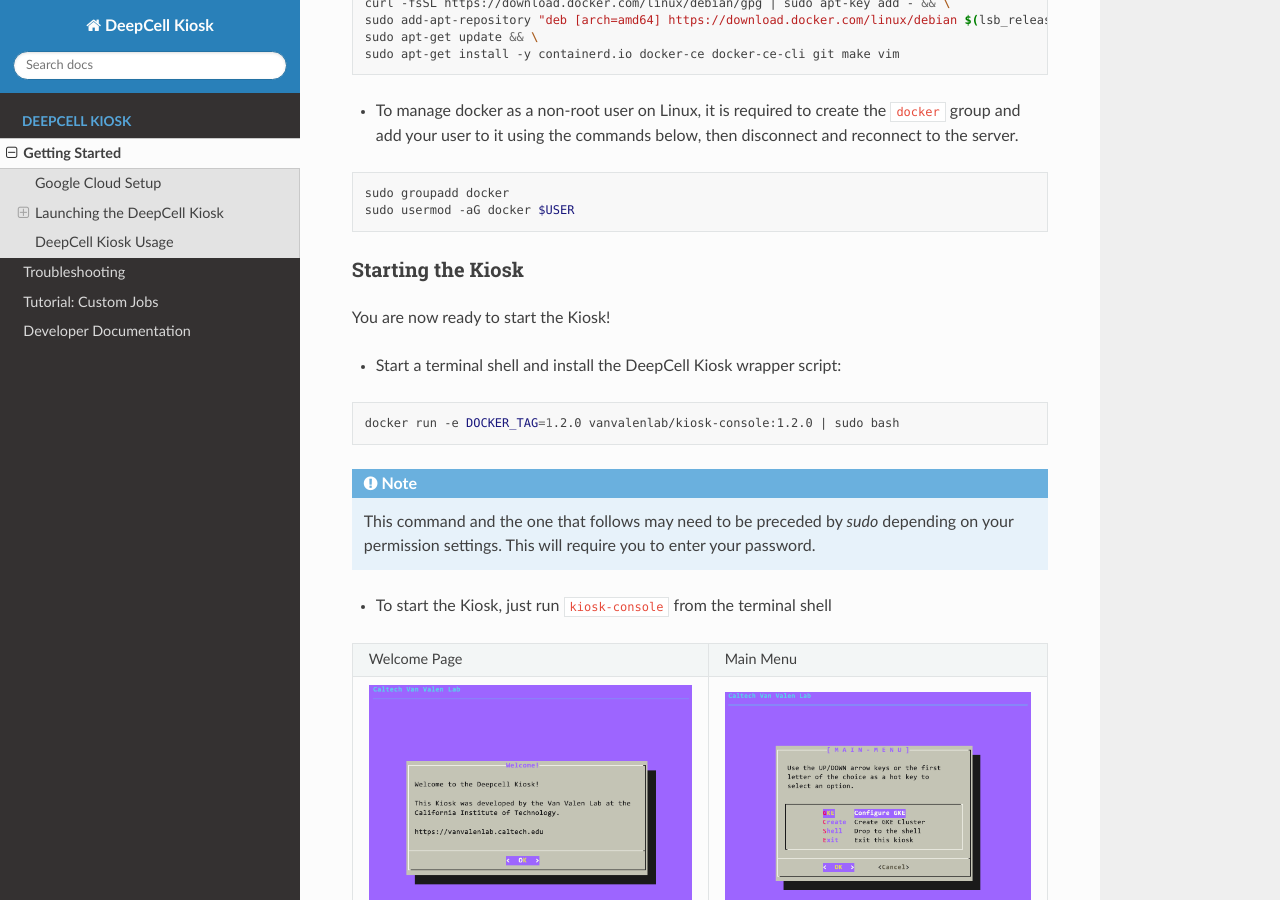
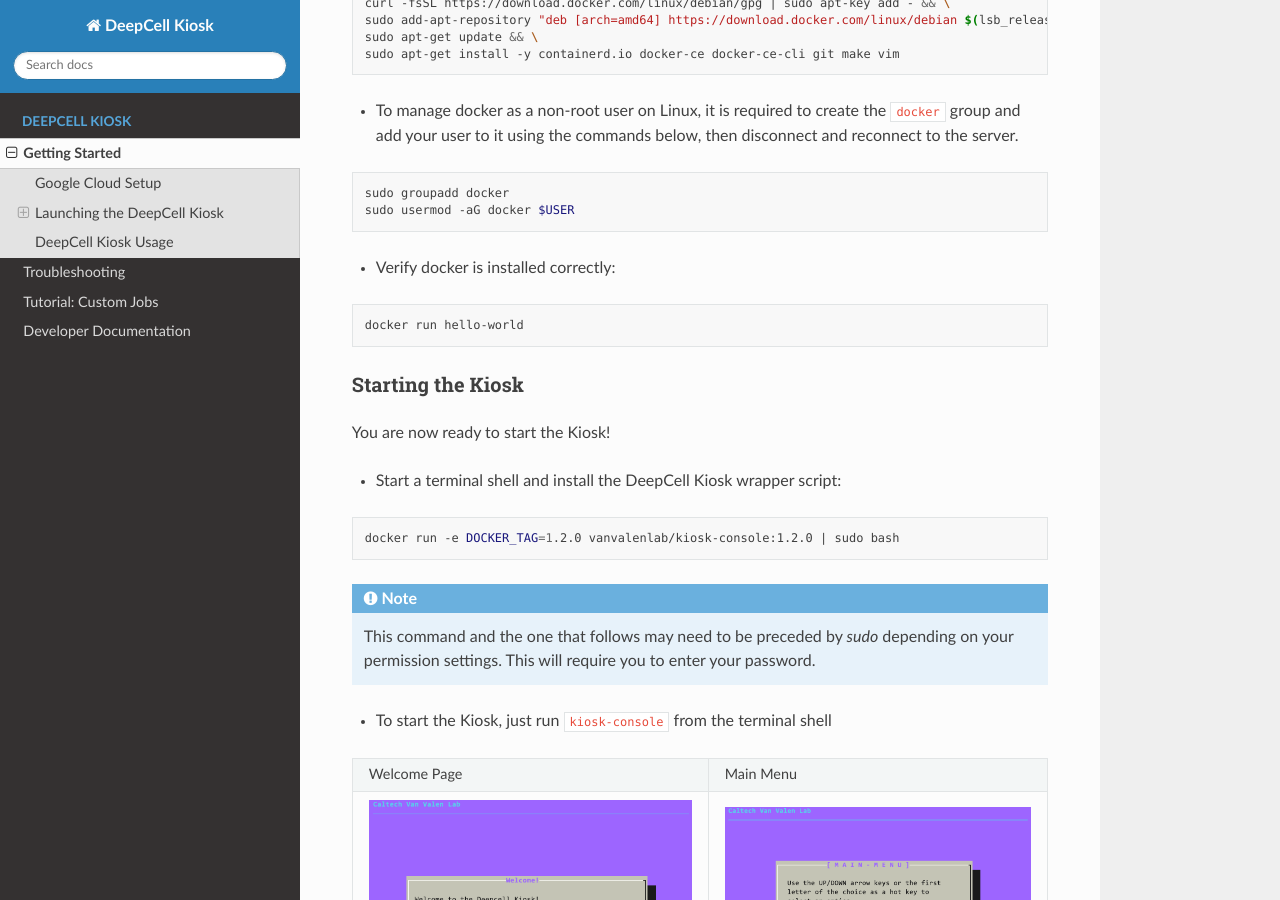
Before and after one commit to vanvalenlab/kiosk-console, a Sphinx documentation site: the page built from docs/source/GETTING_STARTED.rst, in a window 1280 px wide and 900 px high, scrolled down 2971 px. Built offline with Sphinx 7.4.7 and the Read the Docs theme 2.0.0, drawn with Linux system fonts in a browser that asks for light colours.

Commit message:
add the docker hello-world command to the instructions.

```diff
--- a/docs/source/GETTING_STARTED.rst
+++ b/docs/source/GETTING_STARTED.rst
@@ -97,6 +97,11 @@
     sudo groupadd docker
     sudo usermod -aG docker $USER
 
+* Verify docker is installed correctly:
+
+.. code-block:: bash
+
+    docker run hello-world
 
 
 Starting the Kiosk
```
